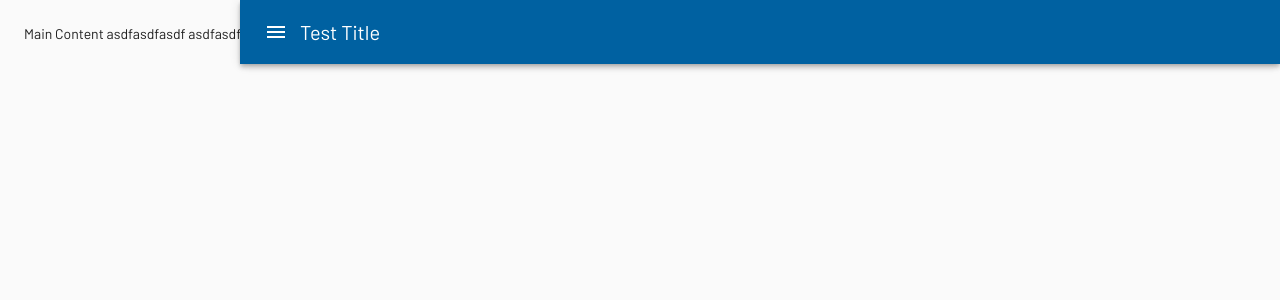
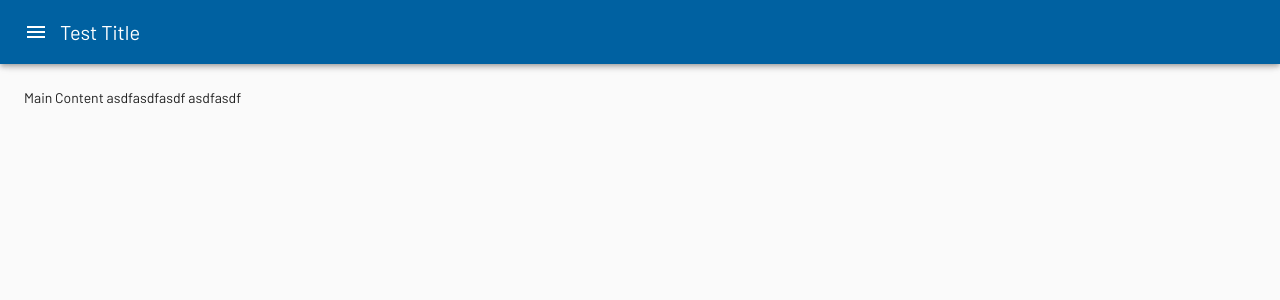
Before and after one commit to DataEstate/de-admin, a React app: page / in a window 1280 px wide. Shown: the top 300 px of the page. Built offline with nearby package versions, Linux system fonts and the light colour scheme.

Commit message:
Updated app bar styling

```diff
--- a/src/components/Navigation/HeaderBar.jsx
+++ b/src/components/Navigation/HeaderBar.jsx
@@ -1,21 +1,65 @@
 // @flow
 
 import React from "react";
-import { AppBar, Toolbar, IconButton, Typography } from "@material-ui/core";
+import classnames from "classnames";
+import {
+  AppBar,
+  Toolbar,
+  IconButton,
+  Typography,
+  makeStyles
+} from "@material-ui/core";
 import MenuIcon from "@material-ui/icons/Menu";
+
+import type { NavigationVariantType } from "./Types/NavigationVariantType";
 
 type HeaderBarProps = {
   position: string,
+  variant: NavigationVariantType,
+  navBarWidth: number,
+  navBarOpen: boolean,
+  className: string,
   onHeaderNavToggle: (e: any) => void
 };
 
-export const HeaderBar: HeaderBarProps = ({
+const useStyles = makeStyles(theme => ({
+  appBar: {
+    transition: theme.transitions.create(["margin", "width"], {
+      easing: theme.transitions.easing.sharp,
+      duration: theme.transitions.duration.leavingScreen
+    })
+  },
+  appBarShift: ({ navBarWidth }) => ({
+    width: `calc(100% - ${navBarWidth}px)`,
+    marginLeft: navBarWidth,
+    transition: theme.transitions.create(["margin", "width"], {
+      easing: theme.transitions.easing.easeOut,
+      duration: theme.transitions.duration.enteringScreen
+    })
+  })
+}));
+
+export const HeaderBar = ({
   position = "fixed",
   onHeaderNavToggle,
-  ...props
-}) => {
+  navBarWidth = 240,
+  navBarOpen = false,
+  className
+}: HeaderBarProps) => {
+  const classes = makeStyles({
+    navBarWidth
+  });
   return (
-    <AppBar {...props} position={position}>
+    <AppBar
+      className={classnames(
+        classes.appBar,
+        {
+          [classes.appBarShift]: navBarOpen
+        },
+        className
+      )}
+      position={position}
+    >
       <Toolbar>
         <IconButton
           color="inherit"
--- a/src/components/Navigation/NavigationBar.jsx
+++ b/src/components/Navigation/NavigationBar.jsx
@@ -16,9 +16,11 @@ import {
   ChevronRight as ChevronRightIcon
 } from "@material-ui/icons";
 
+import type { NavigationVariantType } from "./Types/NavigationVariantType";
+
 type Props = {
   className?: string,
-  variant: "permanent" | "persistent" | "temporary",
+  variant: NavigationVariantType,
   navBarWidth: number,
   open: boolean,
   onNavBarToggle: (e: any) => void
--- /dev/null
+++ b/src/components/Navigation/Types/NavigationVariantType.js
@@ -0,0 +1 @@
+export type NavigationVariantType = "permanent" | "persistent" | "temporary";
--- a/src/views/App.jsx
+++ b/src/views/App.jsx
@@ -32,9 +32,15 @@ const useStyles = makeStyles(theme => {
       transition: theme.transitions.create(["margin", "width"], {
         easing: theme.transitions.easing.sharp,
         duration: theme.transitions.duration.leavingScreen
-      }),
+      })
+    },
+    appBarShift: {
       width: `calc(100% - ${drawerWidth}px)`,
-      marginLeft: drawerWidth
+      marginLeft: drawerWidth,
+      transition: theme.transitions.create(["margin", "width"], {
+        easing: theme.transitions.easing.easeOut,
+        duration: theme.transitions.duration.enteringScreen
+      })
     },
     drawer: {
       width: drawerWidth,
@@ -47,7 +53,18 @@ const useStyles = makeStyles(theme => {
     content: {
       flexGrow: 1,
       backgroundColor: theme.palette.background.default,
-      padding: theme.spacing(3)
+      padding: theme.spacing(3),
+      transition: theme.transitions.create("margin", {
+        easing: theme.transitions.easing.sharp,
+        duration: theme.transitions.duration.leavingScreen
+      })
+    },
+    contentShift: {
+      transition: theme.transitions.create("margin", {
+        easing: theme.transitions.easing.easeOut,
+        duration: theme.transitions.duration.enteringScreen
+      }),
+      marginLeft: drawerWidth
     }
   };
 });
@@ -69,7 +86,9 @@ export const App = ({ id }: AppProps) => {
     <div className={classnames("App", classes.root)}>
       <CssBaseline />
       <HeaderBar
-        className={classes.appBar}
+        className={classnames(classes.appBar, {
+          [classes.appBarShift]: open
+        })}
         position="fixed"
         onHeaderNavToggle={handleDrawerOpen}
       />
@@ -80,7 +99,12 @@ export const App = ({ id }: AppProps) => {
         navBarWidth={drawerWidth}
         onNavBarToggle={handleDrawerClose}
       />
-      <main className={classnames("App_content", classes.content)}>
+      <main
+        className={classnames("App_content", classes.content, {
+          [classes.contentShift]: open
+        })}
+      >
+        <div className={classes.toolbar} />
         Main Content asdfasdfasdf asdfasdf
       </main>
       <FooterBar />
```
